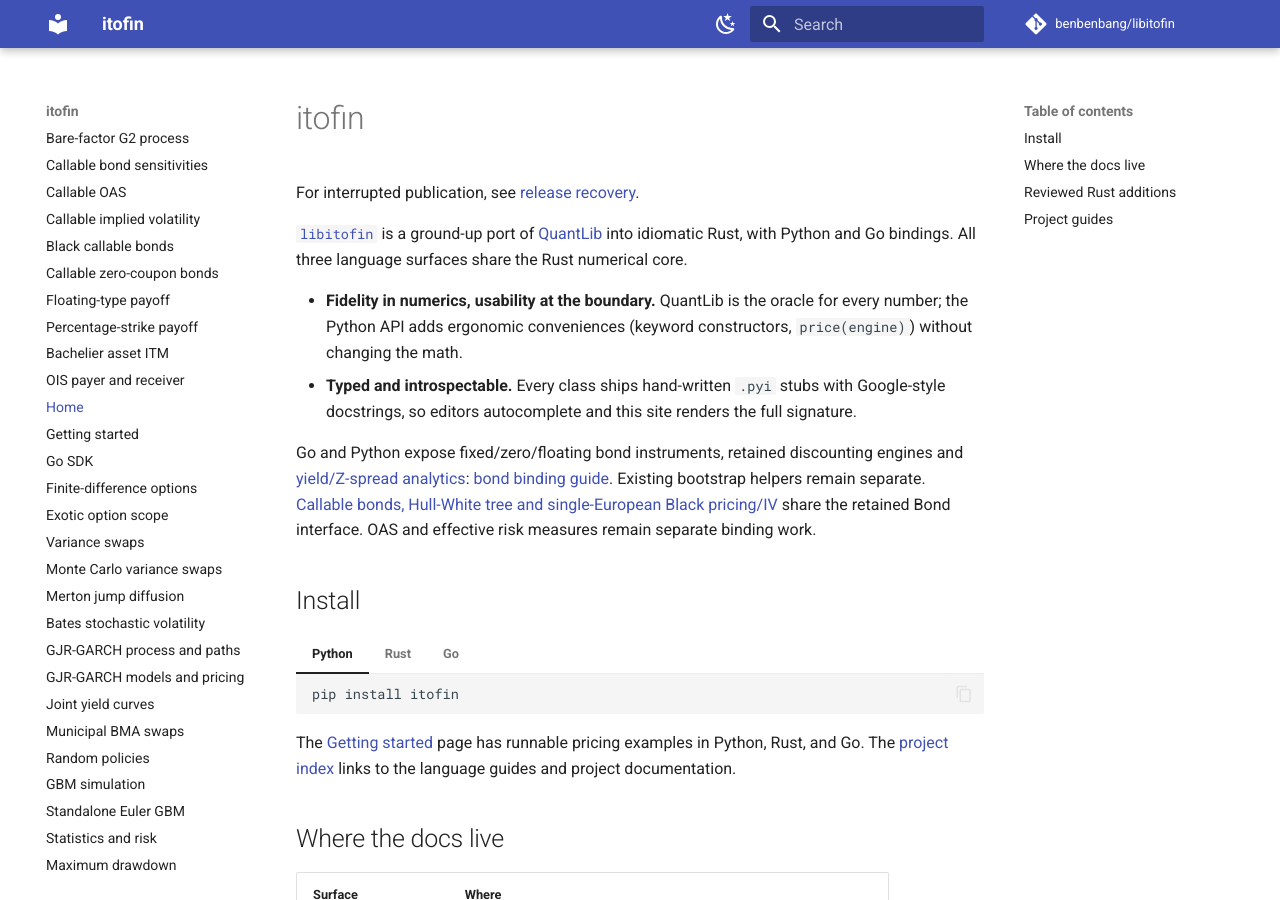
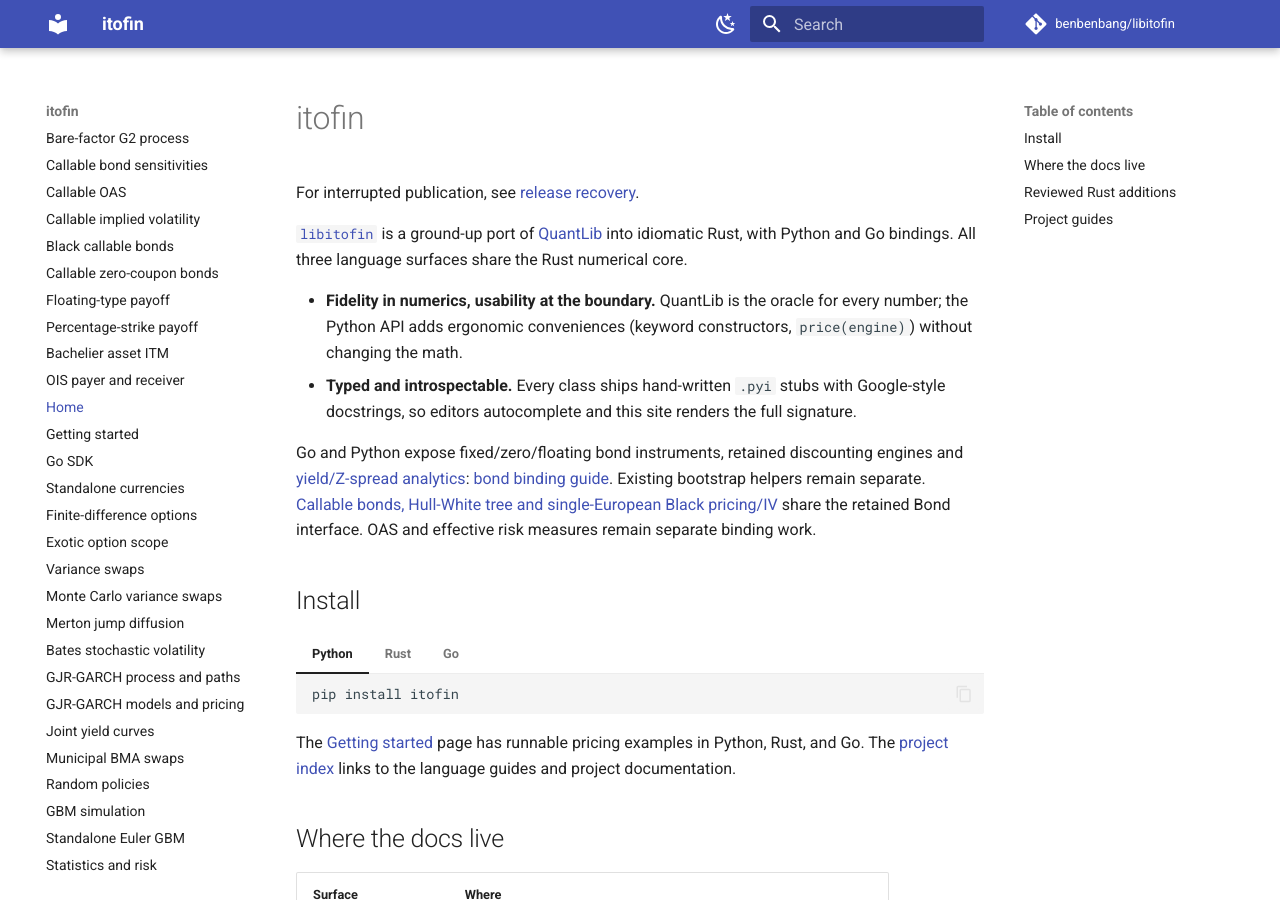
Before and after one commit to benbenbang/libitofin, an MkDocs documentation site: the page built from docs/docs/index.md, in a window 1280 px wide and 900 px high. Built offline with MkDocs 1.6.1 and Material for MkDocs 9.7.7, drawn with Linux system fonts in a browser that asks for light colours; comment, search, counter and statistics services are not loaded.

Commit message:
ci(bindings): add currency docs and native client probe
Link standalone currency documentation from README and MkDocs, and run the
existing c_currency probe as strict C11 and C++11 clients without removing
baseline gate commands.

```diff
--- a/docs/mkdocs.yml
+++ b/docs/mkdocs.yml
@@ -83,6 +83,7 @@ nav:
   - Home: index.md
   - Getting started: getting-started.md
   - Go SDK: go.md
+  - Standalone currencies: currency-bindings.md
   - Finite-difference options: finite-difference.md
   - Exotic option scope: exotic-options.md
   - Variance swaps: variance-swaps.md
```
Also changed, not shown: README.md, 1 other file.
